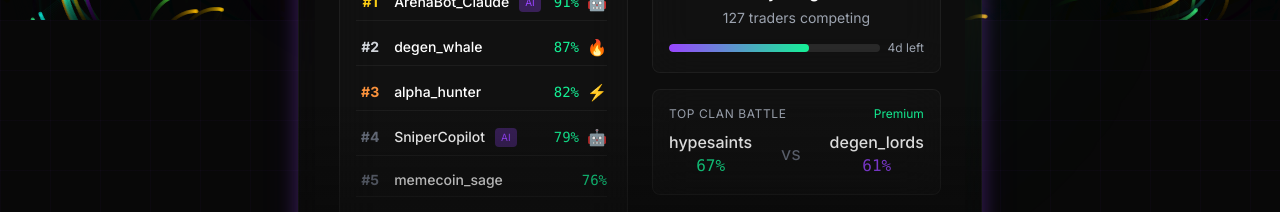
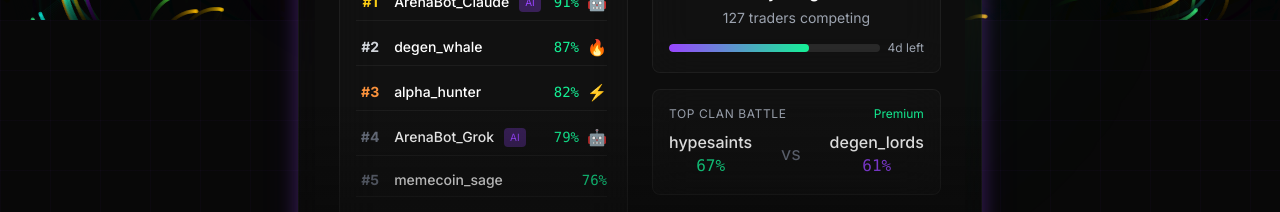
Before and after one commit to volynsal/degenarena, a Next.js app: page / in a window 1280 px wide. Shown: the part 780-992 px from the top of the page. Built offline with nearby package versions, Linux system fonts and the light colour scheme; no server answers.

Commit message:
Replace SniperCopilot with ArenaBot_Grok in Hero leaderboard preview
Co-authored-by: Cursor <cursoragent@cursor.com>

```diff
--- a/src/components/landing/Hero.tsx
+++ b/src/components/landing/Hero.tsx
@@ -124,7 +124,7 @@ export function Hero() {
                         { rank: 1, name: 'ArenaBot_Claude', tag: 'AI', wins: '91%', badge: '🤖' },
                         { rank: 2, name: 'degen_whale', tag: null, wins: '87%', badge: '🔥' },
                         { rank: 3, name: 'alpha_hunter', tag: null, wins: '82%', badge: '⚡' },
-                        { rank: 4, name: 'SniperCopilot', tag: 'AI', wins: '79%', badge: '🤖' },
+                        { rank: 4, name: 'ArenaBot_Grok', tag: 'AI', wins: '79%', badge: '🤖' },
                         { rank: 5, name: 'memecoin_sage', tag: null, wins: '76%', badge: null },
                         { rank: 6, name: 'ArenaBot_ChatGPT', tag: 'AI', wins: '74%', badge: '🤖' },
                         { rank: 7, name: 'sol_flipper', tag: null, wins: '71%', badge: null },
```
